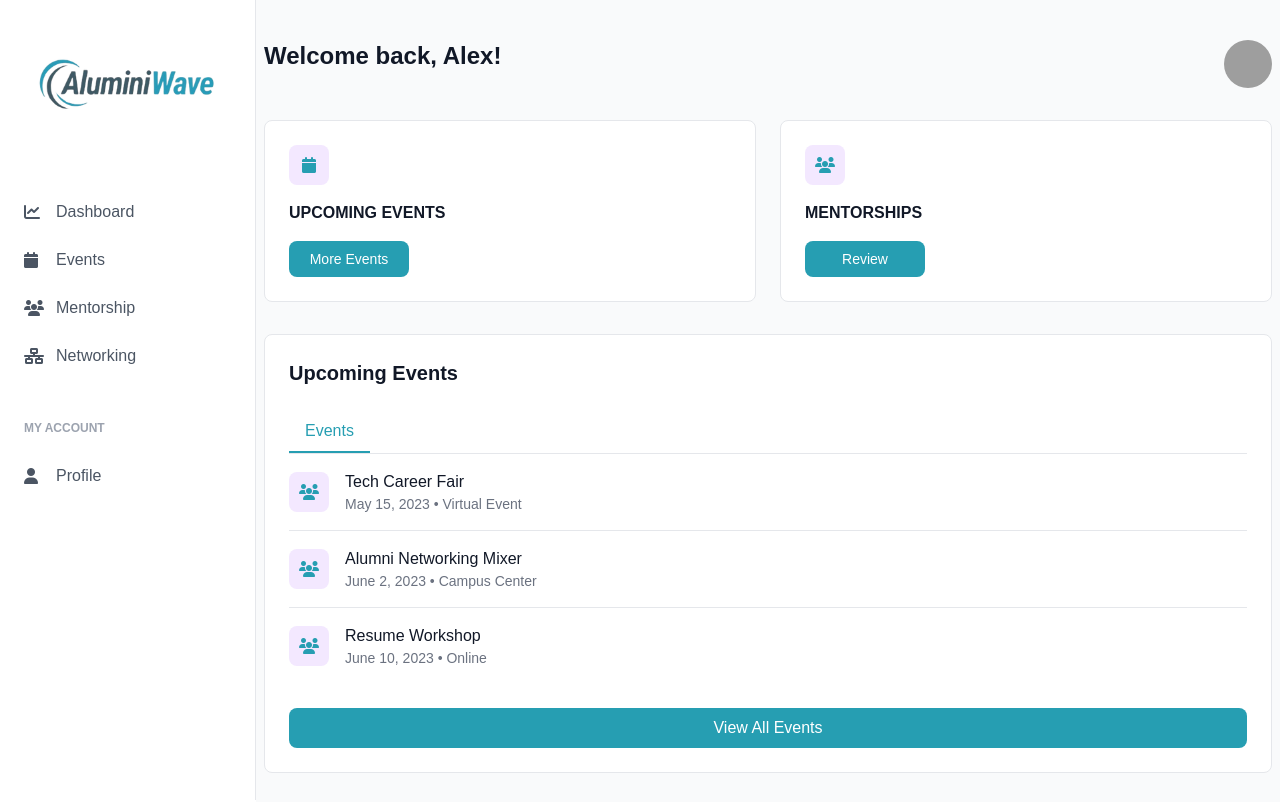
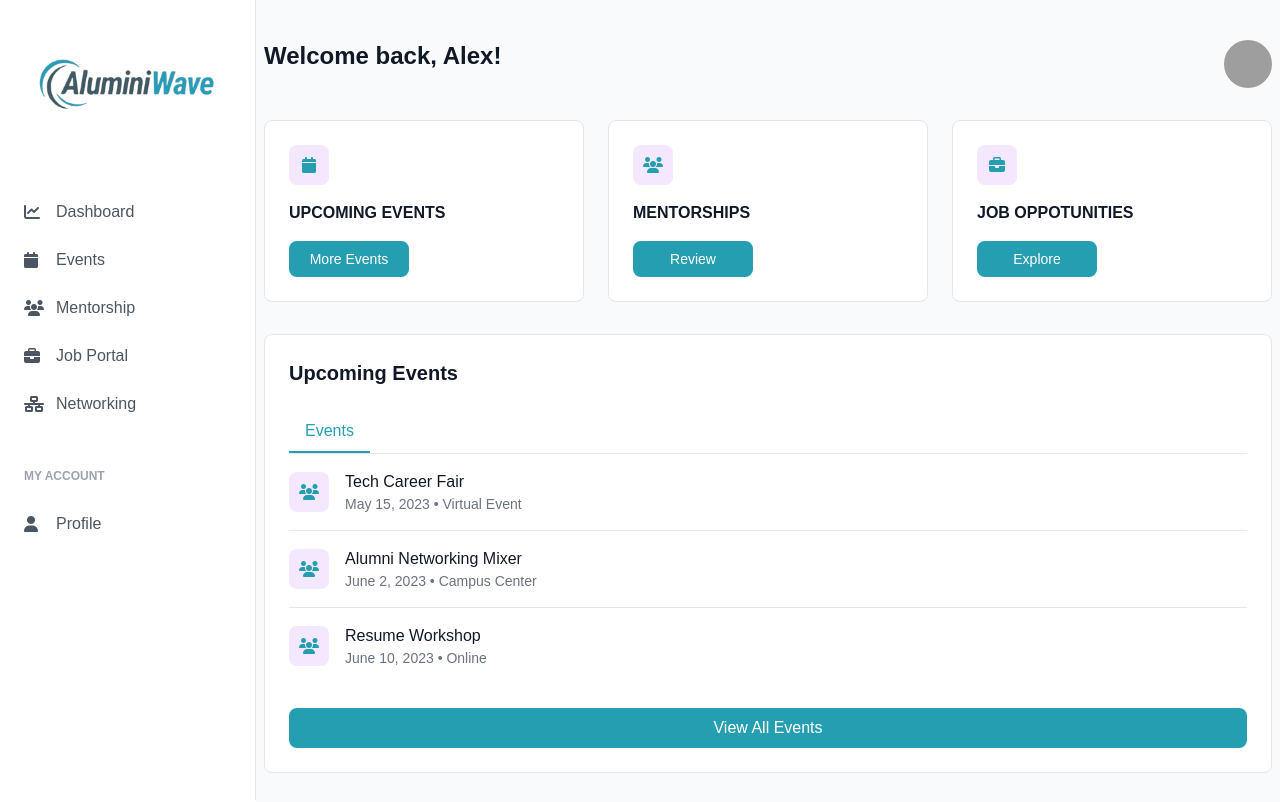
Before and after one commit to ShehaanN/AluminiWave, a React (Vite) app in the folder client/: page /dashboard in a window 1280 px wide. Shown: the top 802 px of the page. Built offline with nearby package versions, Linux system fonts and the light colour scheme; grey boxes are pictures that could not be loaded; a web font is replaced by a local one.

Commit message:
chore: update package dependencies

```diff
--- a/client/package.json
+++ b/client/package.json
@@ -17,7 +17,7 @@
     "@radix-ui/react-label": "^2.1.4",
     "@radix-ui/react-select": "^2.2.2",
     "@radix-ui/react-separator": "^1.1.4",
-    "@radix-ui/react-slot": "^1.2.0",
+    "@radix-ui/react-slot": "^1.2.2",
     "@radix-ui/react-tabs": "^1.1.11",
     "@radix-ui/react-tooltip": "^1.2.4",
     "@tailwindcss/vite": "^4.1.4",
@@ -28,7 +28,7 @@
     "date-fns": "^3.6.0",
     "lucide-react": "^0.483.0",
     "react": "^19.0.0",
-    "react-day-picker": "^9.7.0",
+    "react-day-picker": "^8.10.1",
     "react-dom": "^19.0.0",
     "react-router-dom": "^7.5.1",
     "react-select": "^5.10.1",
@@ -37,7 +37,7 @@
   },
   "devDependencies": {
     "@eslint/js": "^9.21.0",
-    "@types/node": "^22.14.1",
+    "@types/node": "^22.15.18",
     "@types/react": "^19.0.10",
     "@types/react-dom": "^19.0.4",
     "@vitejs/plugin-react": "^4.3.4",
--- a/client/src/components/Dashboard/Dashboard.jsx
+++ b/client/src/components/Dashboard/Dashboard.jsx
@@ -13,7 +13,7 @@ import { Link } from "react-router-dom";
 import sara from "../../assets/sara.png";
 
 const Dashboard = () => {
-  const userType = "student";
+  const userType = "alumini";
   return (
     <div className="min-h-screen flex">
       <Sidebar userType={userType} />
--- a/client/src/components/Mentorship/Mentorship.jsx
+++ b/client/src/components/Mentorship/Mentorship.jsx
@@ -14,14 +14,15 @@ import {
 } from "@/components/ui/card";
 import { Input } from "@/components/ui/input";
 import { Label } from "@/components/ui/label";
+import { Calendar } from "@/components/ui/calendar";
 
 import { Textarea } from "@/components/ui/textarea";
-import { Calendar } from "@/components/ui/calendar";
 import { useState } from "react";
 
 export default function Mentorship() {
+  const userType = "student";
+
   const [date, setDate] = useState(new Date());
-  const userType = "student";
 
   return (
     <div className="min-h-screen flex ">
@@ -178,13 +179,15 @@ export default function Mentorship() {
               {/* -------------------------- */}
               <div className="flex flex-row justify-between">
                 <div className=" mt-4 p-8 ml-24">
+                  {/* -----------calender ------------------*/}
                   <Calendar
                     mode="single"
                     selected={date}
                     onSelect={setDate}
-                    className="rounded-md border shadow day_selected"
+                    className="rounded-md border"
                   />
                 </div>
+
                 {userType === "student" && (
                   <Card className="w-[650px] p-8 border-none mt-4 shadow-none">
                     <CardHeader>
```
Also changed, not shown: 1 other file (tests, documents, lock files or other folders).
